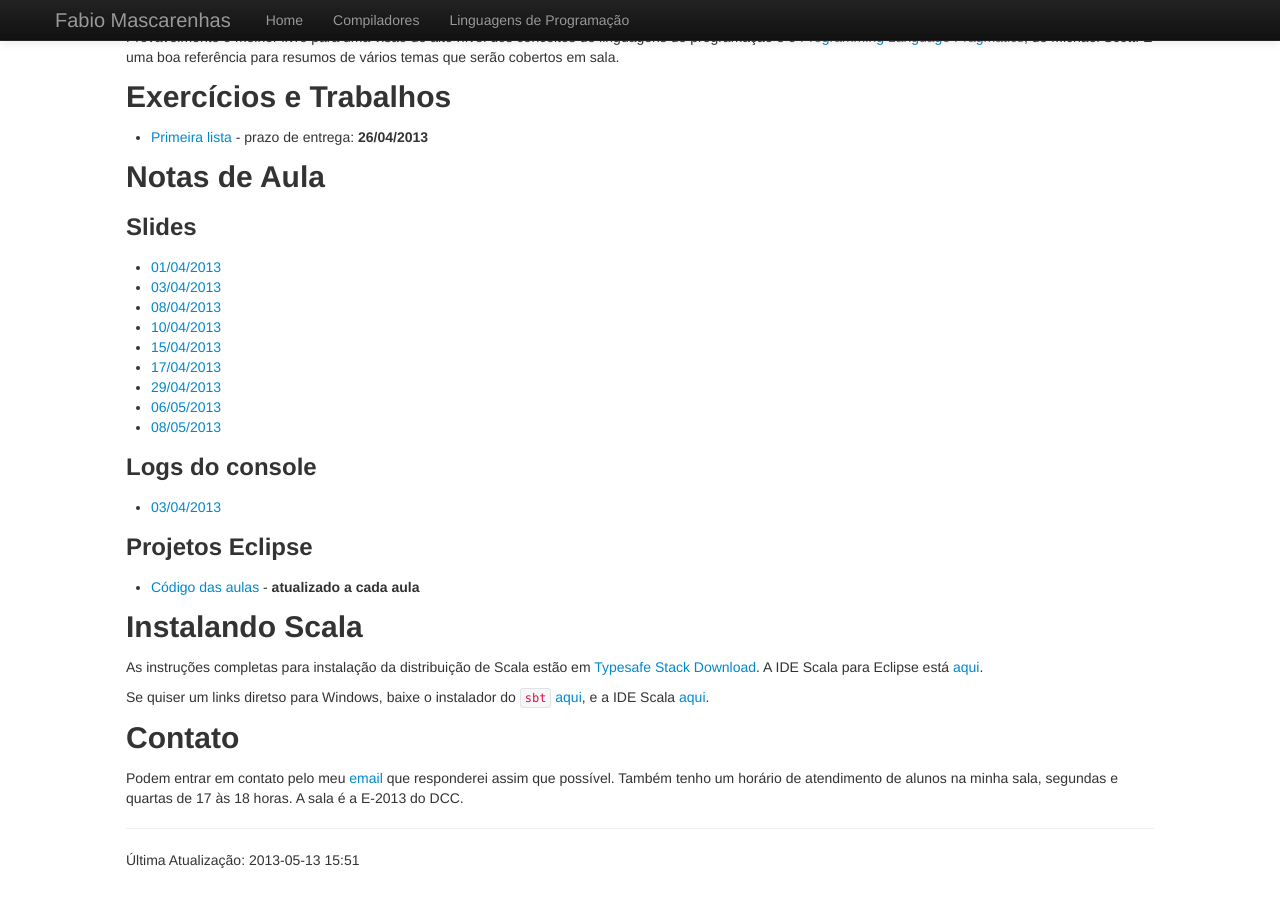
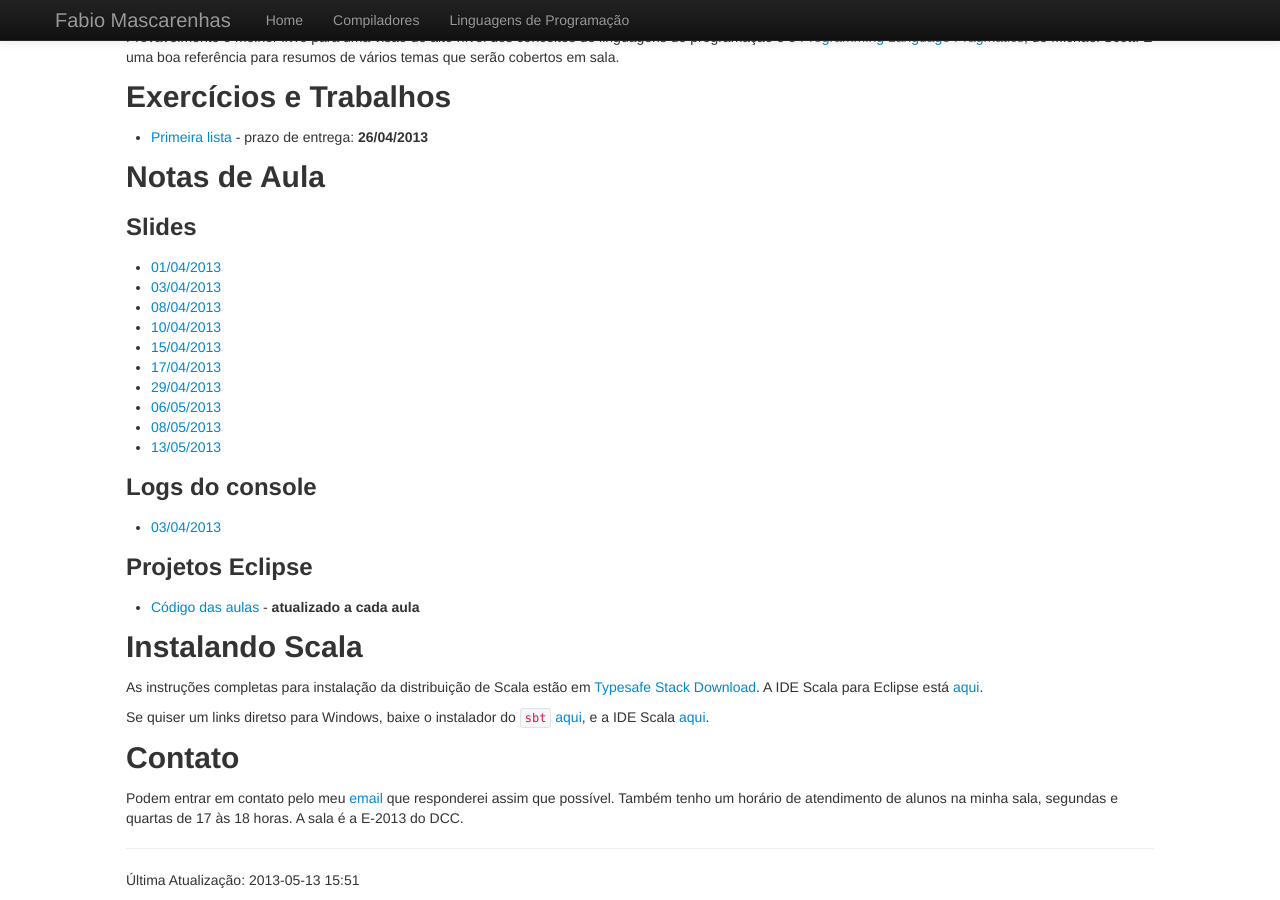
Before and after one commit to fabiomascarenhas/fabiomascarenhas.github.com, a Jekyll site: the page built from lp/index.md, in a window 1280 px wide and 900 px high, scrolled down 1103 px. Built offline with Jekyll 4.4.1, drawn with Linux system fonts in a browser that asks for light colours.

Commit message:
notas de aula lp 13/05

```diff
--- a/lp/index.md
+++ b/lp/index.md
@@ -71,7 +71,11 @@
 ------
 
 Uma boa referência para os assuntos das nossas primeiras aulas, sobre programação funcional,
-é o capítulo 1 do [Structure of Interpretation of Computer Programs](http://mitpress.mit.edu/sicp/full-text/book/book.html), de Abelson e Sussman. Algumas seções do resto do livro têm informações sobre outros assuntos que vamos ver durante o curso, que irei passando aqui à medida que forem sendo cobertos.
+é o capítulo 1 do
+[Structure of Interpretation of Computer Programs](http://mitpress.mit.edu/sicp/full-text/book/book.html),
+de Abelson e Sussman. Algumas seções do resto do livro têm informações
+sobre outros assuntos que vamos ver durante o curso, que irei passando aqui
+à medida que forem sendo cobertos.
 
 Não existe um livro texto único para essa disciplina. O que mais se aproxima disso é
 o [Programming Languages: Application and Interpretation](http://cs.brown.edu/~sk/Publications/Books/ProgLangs/),
@@ -110,6 +114,7 @@
 * [29/04/2013](Aula7.pdf)
 * [06/05/2013](Aula8.pdf)
 * [08/05/2013](Aula9.pdf)
+* [13/05/2013](Aula10.pdf)
 
 ### Logs do console
 
@@ -122,9 +127,14 @@
 Instalando Scala
 ----------------
 
-As instruções completas para instalação da distribuição de Scala estão em [Typesafe Stack Download](http://typesafe.com/stack/download-agreed). A IDE Scala para Eclipse está [aqui](http://www.typesafe.com/stack/downloads/scala-ide).
+As instruções completas para instalação da distribuição de Scala estão em
+ [Typesafe Stack Download](http://typesafe.com/stack/download-agreed). A
+ IDE Scala para Eclipse está [aqui](http://www.typesafe.com/stack/downloads/scala-ide).
 
-Se quiser um links diretso para Windows, baixe o instalador do `sbt` [aqui](http://downloads.typesafe.com/typesafe-stack/2.0.2/typesafe-stack-2.0.2.exe), e a IDE Scala [aqui](http://downloads.typesafe.com/scalaide-pack/3.0.0.vfinal-210-20130326/scala-SDK-3.0.0-vfinal-2.10-win32.win32.x86.zip).
+Se quiser um links diretso para Windows, baixe o instalador do `sbt`
+ [aqui](http://downloads.typesafe.com/typesafe-stack/2.0.2/typesafe-stack-2.0.2.exe), e
+ a IDE Scala
+ [aqui](http://downloads.typesafe.com/scalaide-pack/3.0.0.vfinal-210-20130326/scala-SDK-3.0.0-vfinal-2.10-win32.win32.x86.zip).
 
 Contato
 -------
```
Also changed, not shown: 2 other files.
